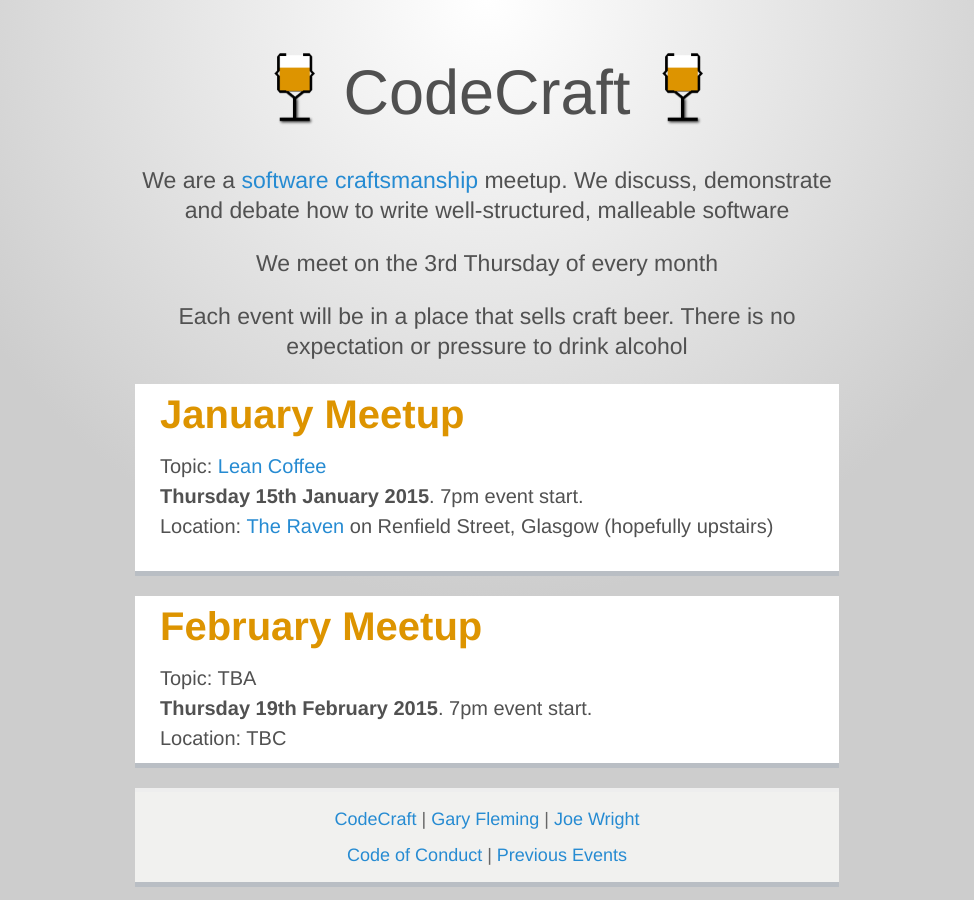
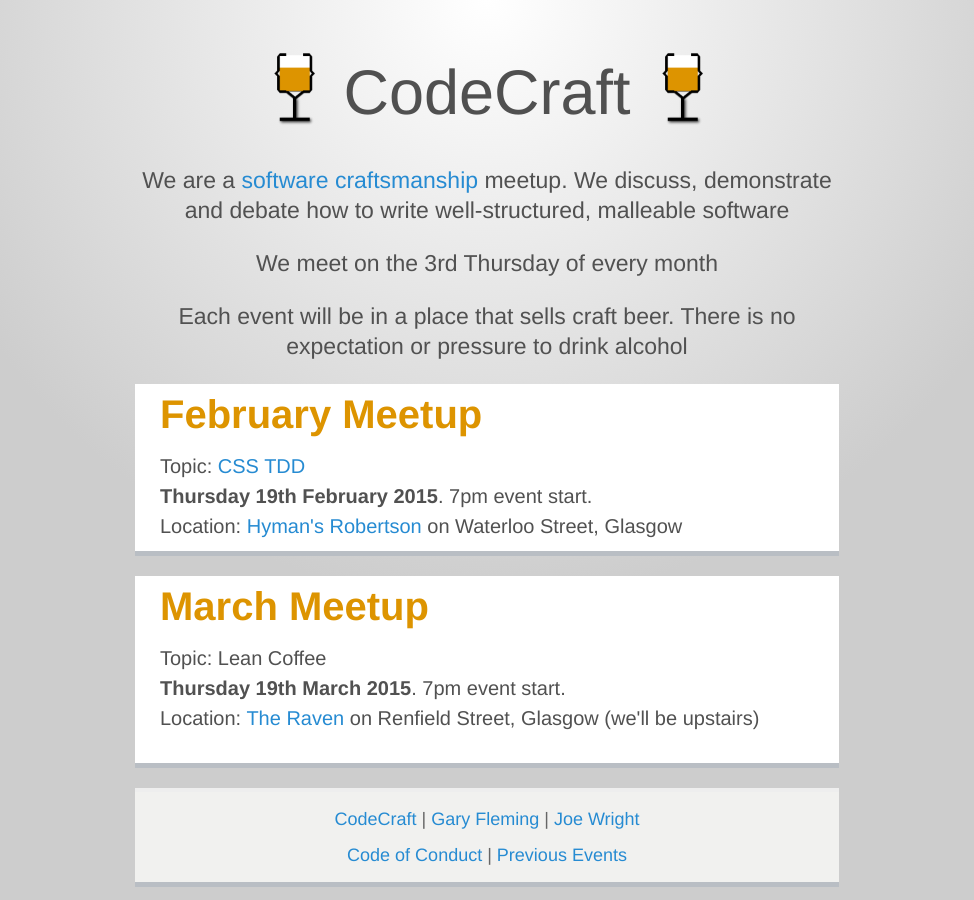
Before and after one commit to codecraftuk/codecraftuk.github.io, a Jekyll site: the page built from index.html, in a window 1280 px wide. Shown: the whole page, without its empty margins (153-1127 px from the left). Built offline with Jekyll 4.4.1, drawn with Linux system fonts in a browser that asks for light colours; Markdown is read by kramdown in place of the engine named in the settings.

Commit message:
Joe - Add details to index page about Feb and Mar events

```diff
--- a/index.html
+++ b/index.html
@@ -10,16 +10,16 @@
 
 
 <div class="meetups">
-  <h2>January Meetup</h2>
-   Topic: <a href="/events/2015/01/lean-coffee/">Lean Coffee</a>
-   <br/><strong>Thursday 15th January 2015</strong>. 7pm event start.
-  <br/>Location: <a href="https://goo.gl/maps/vWn1J">The Raven</a> on Renfield Street, Glasgow (hopefully upstairs)
-  </p>
+  <h2>February Meetup</h2>
+  Topic: <a href="/events/2015/02/css-tdd">CSS TDD</a>
+  <br/><strong>Thursday 19th February 2015</strong>. 7pm event start.
+  <br/>Location: <a href="https://goo.gl/maps/g93y7">Hyman's Robertson</a> on Waterloo Street, Glasgow
 </div>
 
 <div class="meetups">
-  <h2>February Meetup</h2>
-  Topic: TBA
-  <br/><strong>Thursday 19th February 2015</strong>. 7pm event start.
-  <br/>Location: TBC
+  <h2>March Meetup</h2>
+   Topic: Lean Coffee
+   <br/><strong>Thursday 19th March 2015</strong>. 7pm event start.
+  <br/>Location: <a href="https://goo.gl/maps/vWn1J">The Raven</a> on Renfield Street, Glasgow (we'll be upstairs)
+  </p>
 </div>
```
Also changed, not shown: _posts/2015-02-01-css-tdd.md (+1 -1 lines).
